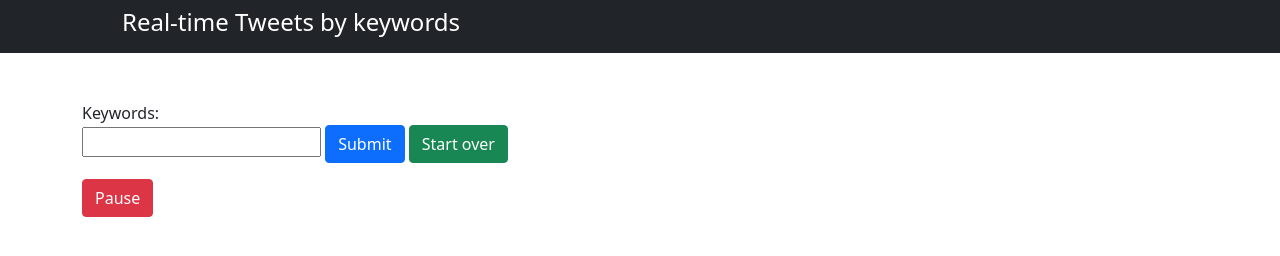
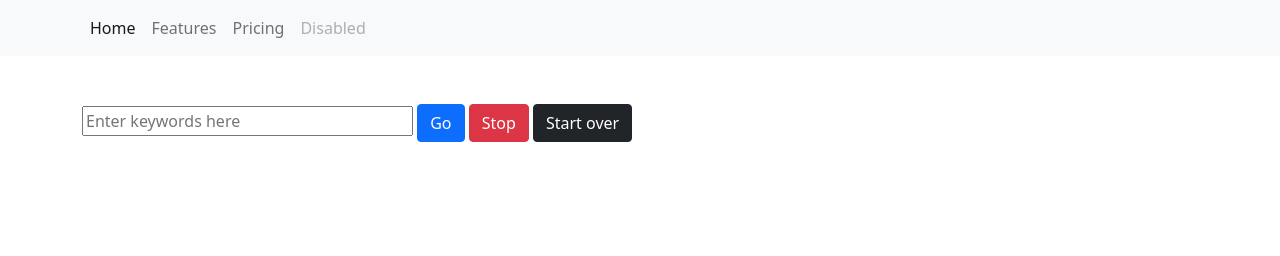
Before and after one commit to jackluucoding/streamtweets, a website: page client/index.html in a window 1280 px wide. Drawn offline with nearby package versions, Linux system fonts and the light colour scheme.

Commit message:
Update buttons

```diff
--- a/client/index.html
+++ b/client/index.html
@@ -19,13 +19,15 @@
     <style>
       h4 {
         color: white;
+        align-items: center;
         margin-left: 40px;
       }
 
       p{
         color: black;
-        margin-left: 40px;
-        font-size: 1.5em;
+        align-content: center;
+        /* margin-left: 40px; */
+        /* font-size: 1.5em; */
       }
 
       </style>
@@ -35,31 +37,64 @@
   </head>
   <body>
 
-    <nav class="navbar navbar-light bg-dark">
+    <!-- <nav class="navbar navbar-light bg-dark">
       <div class="container">
         <h4> Real-time Tweets by keywords</h4>
       </div>
+    </nav> -->
+
+    <nav class="navbar navbar-expand-lg navbar-light bg-light">
+      <div class="container">
+      <!-- <div class="container-fluid"> -->
+        <button class="navbar-toggler" type="button" data-bs-toggle="collapse" data-bs-target="#navbarNav" aria-controls="navbarNav" aria-expanded="false" aria-label="Toggle navigation">
+          <span class="navbar-toggler-icon"></span>
+        </button>
+        <div class="collapse navbar-collapse" id="navbarNav">
+          <ul class="navbar-nav">
+            <li class="nav-item">
+              <a class="nav-link active" aria-current="page" href="#">Home</a>
+            </li>
+            <li class="nav-item">
+              <a class="nav-link" href="#">Features</a>
+            </li>
+            <li class="nav-item">
+              <a class="nav-link" href="#">Pricing</a>
+            </li>
+            <li class="nav-item">
+              <a class="nav-link disabled" href="#" tabindex="-1" aria-disabled="true">Disabled</a>
+            </li>
+          </ul>
+        </div>
+      <!-- </div> -->
+    </div>
     </nav>
+
+
 
     <div class="container">
       <br><br>
       <form action="/" method="get">
-        <label for="keyword">Keywords:</label><br>
-        <input type="text" id="keyword" name="keyword" value="">
-        <button type="sumbit" class="btn btn-primary">Submit</button>
-        <button onclick="location.href='https://streamtweets.herokuapp.com/';" type="button" class="btn btn-success">Start over</button>
+        <!-- <label for="keyword">Keywords:</label><br> -->
+        <input type="text" id="keyword" name="keyword" placeholder="Enter keywords here" size="30" value="">
+        <button type="sumbit" class="btn btn-primary">Go</button>
+        <button id="pause-resume" onclick="pauseResumeButton()" type="button" class="btn btn-danger">Stop</button>
+        <button onclick="location.href='https://streamtweets.herokuapp.com/';" type="button" class="btn btn-dark">Start over</button>
       </form>
+
+
+
+      <div id="tweetStream"></div>
       <p id="keywords"> </p>
     </div>
 
 
 
 
-    <div class="container">
+    <!-- <div class="container">
 
       <button id="pause-resume" onclick="pauseResumeButton()" type="button" class="btn btn-danger">Pause</button>
       <div id="tweetStream"></div>
-    </div>
+    </div> -->
 
 
 
@@ -124,7 +159,7 @@
         `
 
         tweetStream.appendChild(tweetEl)
-        setTimeout(() => tweetEl.remove(), 5000)
+        setTimeout(() => tweetEl.remove(), 10000)
       })
     </script>
   </body>
```
